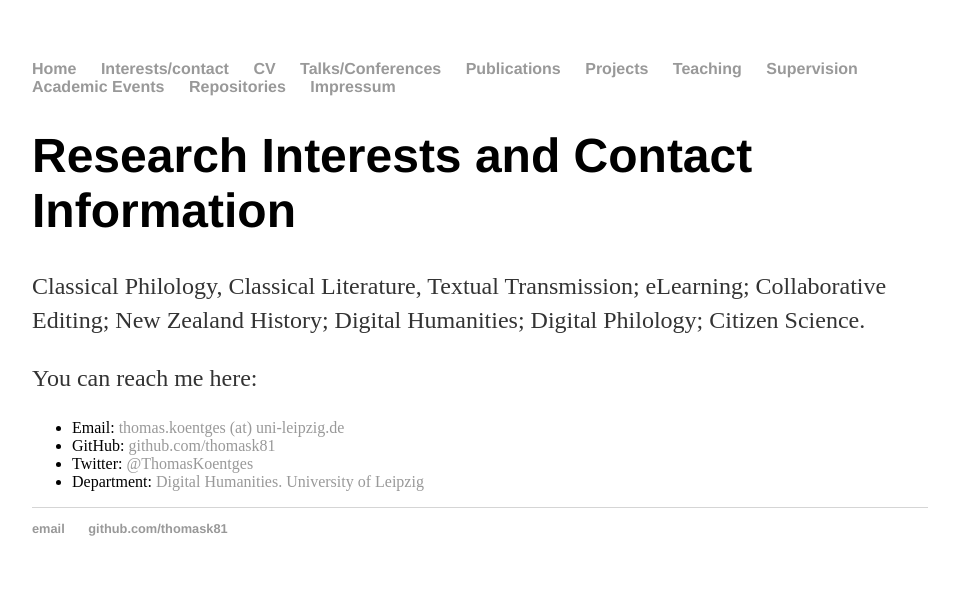
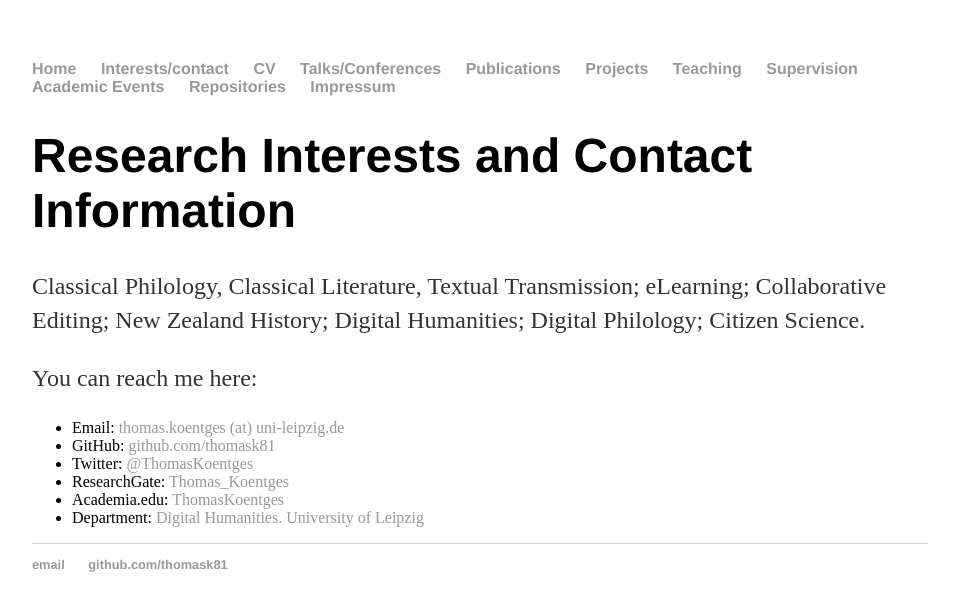
Before and after one commit to ThomasK81/thomask81.github.io, a Jekyll site: the page built from contact/index.html, in a window 1280 px wide. Shown: the top 611 px of the page, without its empty margins (160-1119 px from the left). Built offline with Jekyll 4.4.1, drawn with Linux system fonts in a browser that asks for light colours.

Commit message:
Update index.html

```diff
--- a/contact/index.html
+++ b/contact/index.html
@@ -12,6 +12,8 @@ title: Research Interests
 			<li>Email: <a href="mailto:thomas.koentges@uni-leipzig.de">thomas.koentges (at) uni-leipzig.de</a></li>
 			<li>GitHub: <a href="https://github.com/thomask81">github.com/thomask81</a></li>
 			<li>Twitter: <a href="https://twitter.com/ThomasKoentges">@ThomasKoentges</a></li>
+			<li>ResearchGate: <a href="https://www.researchgate.net/profile/Thomas_Koentges">Thomas_Koentges</a></li>
+			<li>Academia.edu: <a href="https://uni-leipzig.academia.edu/ThomasKoentges">ThomasKoentges</a></li>
 			<li>Department: <a href="http://dh.uni-leipzig.de/">Digital Humanities. University of Leipzig</a></li>
 			</ul>
 		</div>
```
